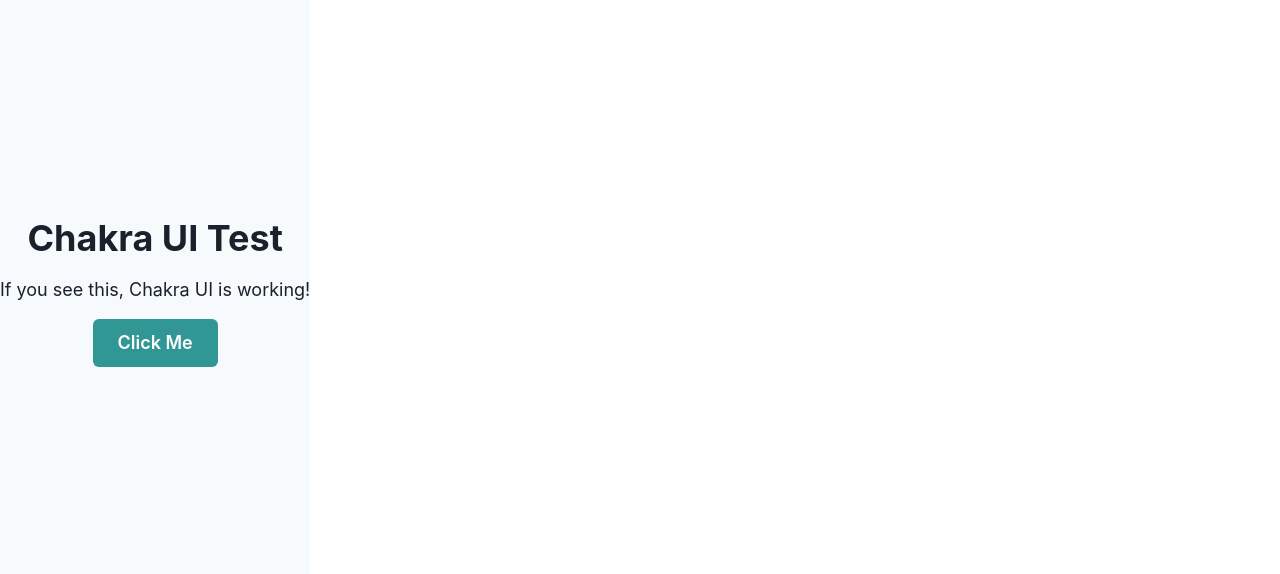
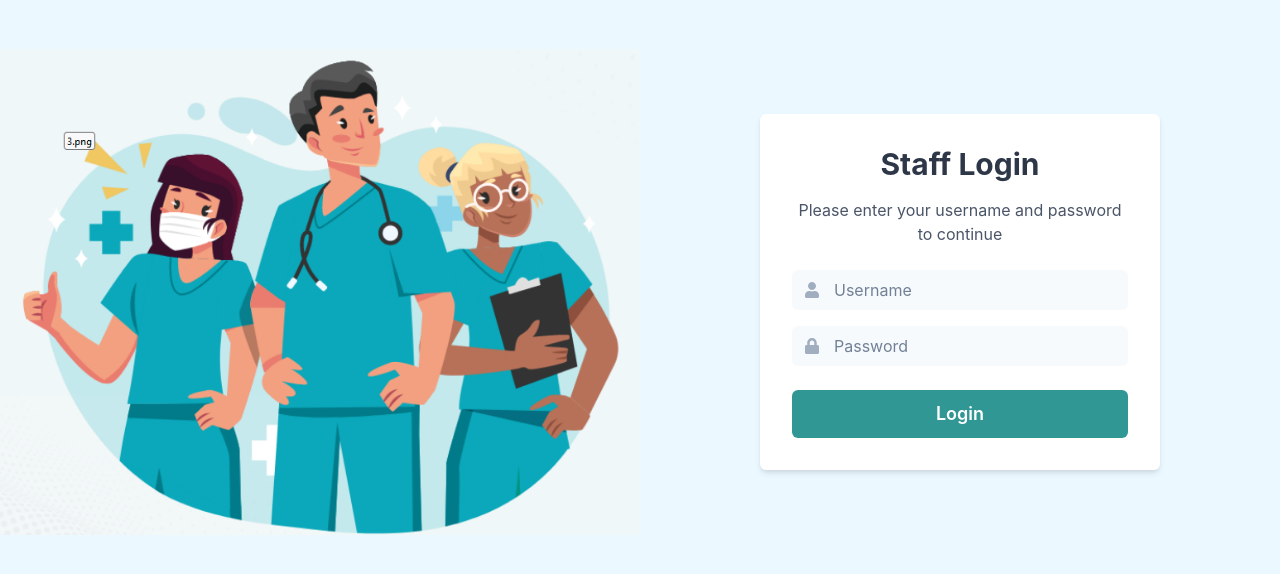
Before and after one commit to LevonKh98/CareSync-Levon, a React (Vite) app: page / in a window 1280 px wide. Shown: the part 108-682 px from the top of the page. Built offline with nearby package versions, Linux system fonts and the light colour scheme.

Commit message:
Login page for Stuff only

```diff
--- a/package.json
+++ b/package.json
@@ -15,7 +15,8 @@
     "@emotion/styled": "^11.13.5",
     "framer-motion": "^11.12.0",
     "react": "^18.3.1",
-    "react-dom": "^18.3.1"
+    "react-dom": "^18.3.1",
+    "react-icons": "^5.3.0"
   },
   "devDependencies": {
     "@eslint/js": "^9.13.0",
--- a/src/App.tsx
+++ b/src/App.tsx
@@ -1,27 +1,8 @@
 import React from "react";
-import { Button, Box, Heading, Text } from "@chakra-ui/react";
+import StuffLogin from "./frames/StuffLogin";
 
 function App() {
-  return (
-    <Box
-      display="flex"
-      flexDirection="column"
-      alignItems="center"
-      justifyContent="center"
-      height="100vh"
-      bg="gray.50"
-    >
-      <Heading as="h1" size="xl" mb={4}>
-        Chakra UI Test
-      </Heading>
-      <Text fontSize="lg" mb={4}>
-        If you see this, Chakra UI is working!
-      </Text>
-      <Button colorScheme="teal" size="lg">
-        Click Me
-      </Button>
-    </Box>
-  );
+  return <StuffLogin />;
 }
 
 export default App;
--- /dev/null
+++ b/src/frames/StuffLogin.tsx
@@ -0,0 +1,92 @@
+import React from "react";
+import {
+  Box,
+  Button,
+  Flex,
+  Heading,
+  Input,
+  InputGroup,
+  InputLeftElement,
+  Text,
+  Icon,
+  Image,
+} from "@chakra-ui/react";
+import { FaUser, FaLock } from "react-icons/fa";
+
+const StuffLogin = () => {
+  return (
+    <Flex height="100vh" width="100vw" bg="blue.50">
+      {/* Left Section */}
+      <Box flex="1" display="flex" alignItems="center" justifyContent="center">
+        <Image
+          src="/main_pic.png"
+          alt="Staff Illustration"
+          maxHeight="80%"
+          objectFit="contain"
+        />
+      </Box>
+
+      {/* Right Section */}
+      <Box flex="1" display="flex" alignItems="center" justifyContent="center">
+        <Box
+          bg="white"
+          p={{ base: 4, md: 8 }}
+          borderRadius="md"
+          shadow="md"
+          maxWidth="400px"
+          width="100%"
+        >
+          {/* Title */}
+          <Heading as="h2" size="lg" mb={4} textAlign="center" color="gray.700">
+            Staff Login
+          </Heading>
+
+          {/* Description */}
+          <Text textAlign="center" mb={6} color="gray.600">
+            Please enter your username and password to continue
+          </Text>
+
+          {/* Username Input */}
+          <InputGroup mb={4}>
+            <InputLeftElement
+              children={<Icon as={FaUser} color="gray.400" />}
+            />
+            <Input
+              placeholder="Username"
+              variant="filled"
+              bg="gray.50"
+              _hover={{ bg: "gray.100" }}
+              _focus={{ bg: "white", borderColor: "teal.500" }}
+              color="gray.800"
+              _placeholder={{ color: "gray.500" }}
+            />
+          </InputGroup>
+
+          {/* Password Input */}
+          <InputGroup mb={6}>
+            <InputLeftElement
+              children={<Icon as={FaLock} color="gray.400" />}
+            />
+            <Input
+              placeholder="Password"
+              type="password"
+              variant="filled"
+              bg="gray.50"
+              _hover={{ bg: "gray.100" }}
+              _focus={{ bg: "white", borderColor: "teal.500" }}
+              color="gray.800"
+              _placeholder={{ color: "gray.500" }}
+            />
+          </InputGroup>
+
+          {/* Login Button */}
+          <Button colorScheme="teal" size="lg" width="100%">
+            Login
+          </Button>
+        </Box>
+      </Box>
+    </Flex>
+  );
+};
+
+export default StuffLogin;
```
Also changed, not shown: public/main_pic.png (added), src/stuffLogin.tsx (added), 1 other file (tests, documents, lock files or other folders).
